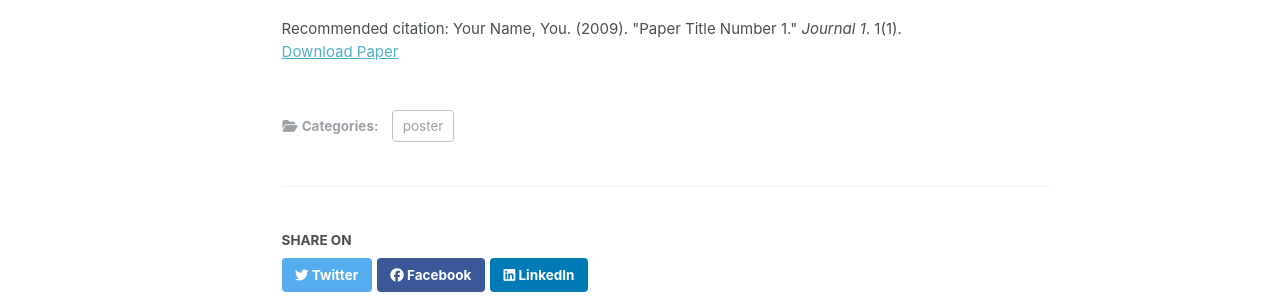
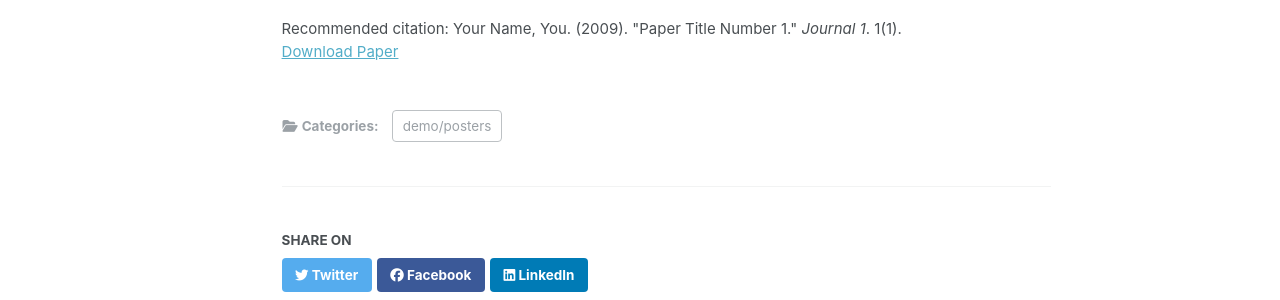
Before and after one commit to DeanAlvarez/DeanAlvarez.github.io, a Jekyll site: the page built from _publications/2024-12-HoT.md, in a window 1280 px wide and 1293 px high. Shown: the part 506-806 px from the top of the window. Built offline with Jekyll 4.4.1, drawn with Linux system fonts in a browser that asks for light colours; some web fonts are replaced.

```diff
--- a/_config.yml
+++ b/_config.yml
@@ -83,6 +83,8 @@
     title: 'Conference Papers'
   preprint:
     title: 'Preprints'
+  demo/posters:
+    title: "Demos and Posters"
 
 # Site Settings
 teaser                   :  # filename of teaser fallback teaser image placed in /images/, .e.g. "500x300.png"
--- a/_publications/2024-12-HoT.md
+++ b/_publications/2024-12-HoT.md
@@ -1,7 +1,7 @@
 ---
 title: "Hypergraph of Text: a Mathematical Structure for Organizing and Analyzing Big Text Data"
 collection: publications
-category: poster
+category: demo/posters
 permalink: /publication/HoT-poster-big-data
 excerpt: 'In this paper we propose Hypergraph of Text (HoT), a novel mathmatical structure for organizing and analyzing text data'
 date: 2009-10-01
```
